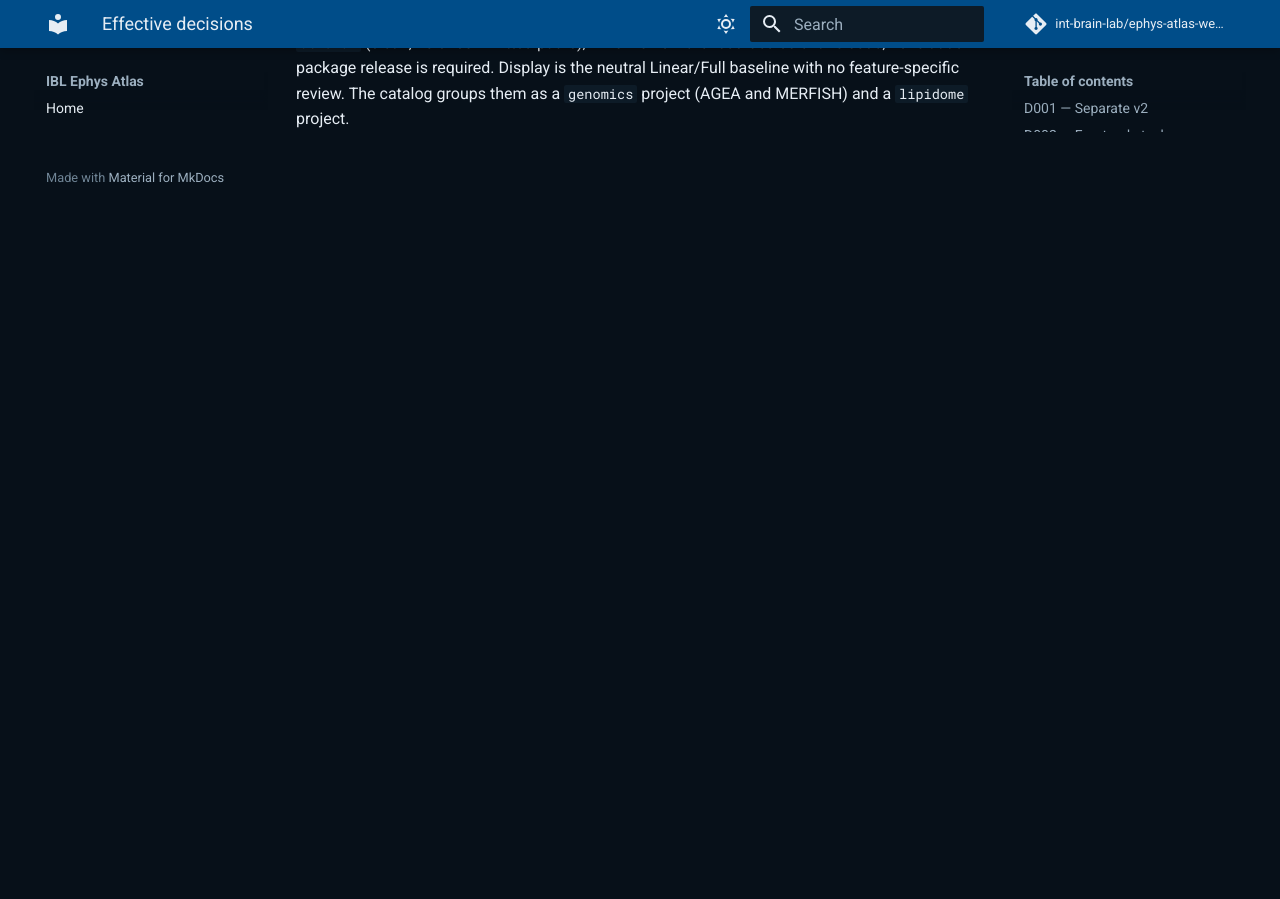
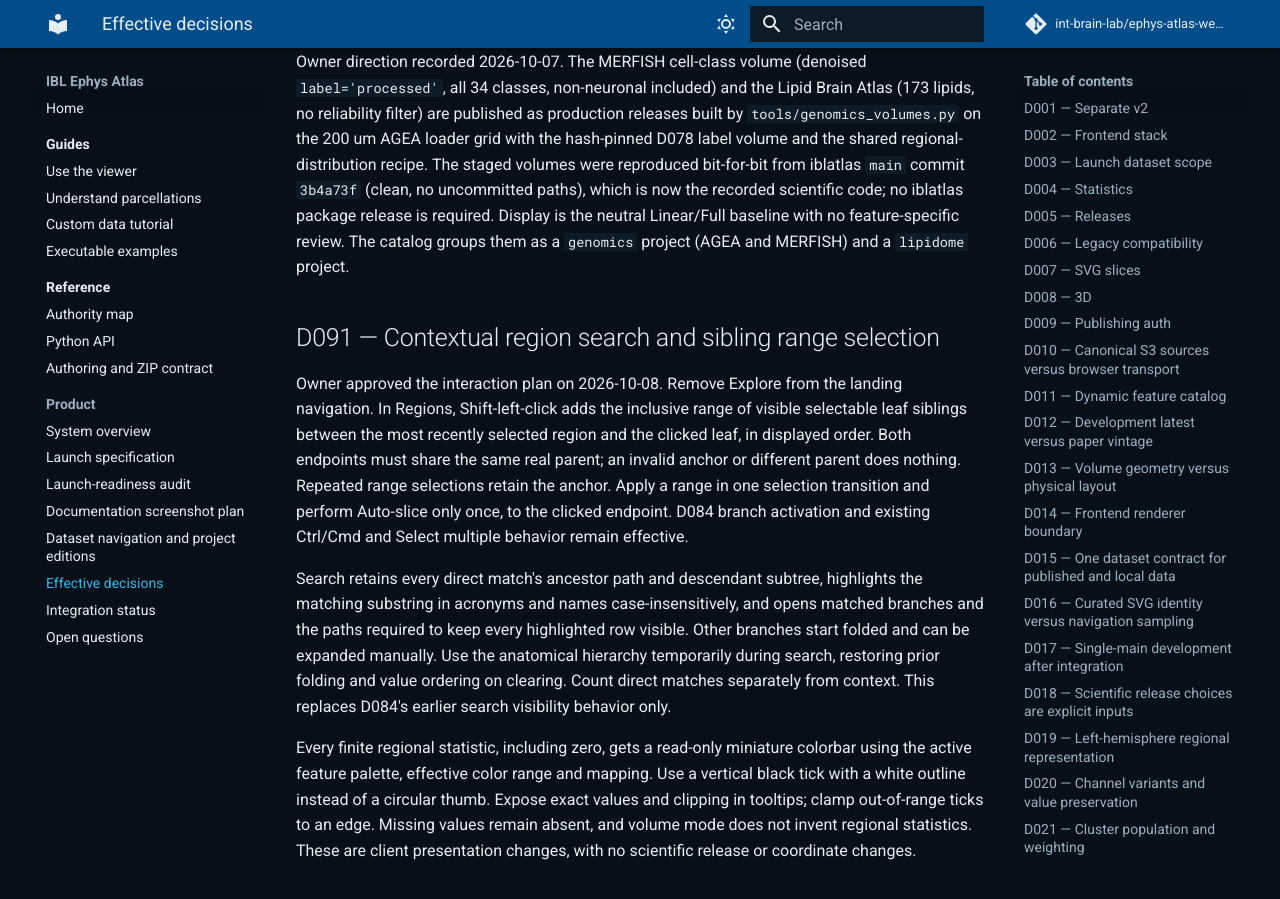
Before and after one commit to int-brain-lab/ephys-atlas-web-v2, an MkDocs documentation site: the page built from docs/DECISIONS.md, in a window 1280 px wide and 900 px high, scrolled down 58419 px. Built offline with MkDocs 1.6.1 and Material for MkDocs 9.7.7, drawn with Linux system fonts in a browser that asks for light colours; comment, search, counter and statistics services are not loaded; before the commit the page ends 58619 px from its top, so only the background shows below that; some of the changed text lies outside the part shown.

Commit message:
Document regional search, range selection and value indicators

```diff
--- a/docs/DECISIONS.md
+++ b/docs/DECISIONS.md
@@ -99,6 +99,7 @@ only part of the body; the index states what remains effective.
 | D089 | W39 channel, volume and edges release selections | accepted | 2026-10-07 | Owner-approved production selections for the W39 channels (denoised-only), volumes and edges; W32 display carried over only where comparable; six W32 features dropped upstream |
 | D088 | Relax D062: macOS or Linux release hosts | accepted | 2026-10-07 | Owner direction: preflight no longer requires Linux; provenance must still match the publishing host, main must be clean and commit-exact |
 | D087 | Quantile color mappings | accepted | 2026-10-01 | Quantile uniform and Quantile Gaussian join D081's color mapping; browser-derived rank maps from the colored regional statistic or valid-voxel binnings; histograms, axis, and release bytes unchanged |
+| D091 | Contextual region search and sibling range selection | accepted | 2026-10-08 | owner-approved Shift-click sibling ranges, minimal expanded search hierarchy, read-only regional colorbars, and removal of the landing Explore link |
 
 ## D001 — Separate v2
 
@@ -2251,3 +2252,30 @@ The staged volumes were reproduced bit-for-bit from iblatlas `main` commit
 code; no iblatlas package release is required. Display is the neutral
 Linear/Full baseline with no feature-specific review. The catalog groups them
 as a `genomics` project (AGEA and MERFISH) and a `lipidome` project.
+
+## D091 — Contextual region search and sibling range selection
+
+Owner approved the interaction plan on 2026-10-08. Remove Explore from the
+landing navigation. In Regions, Shift-left-click adds the inclusive range of
+visible selectable leaf siblings between the most recently selected region and
+the clicked leaf, in displayed order. Both endpoints must share the same real
+parent; an invalid anchor or different parent does nothing. Repeated range
+selections retain the anchor. Apply a range in one selection transition and
+perform Auto-slice only once, to the clicked endpoint. D084 branch activation
+and existing Ctrl/Cmd and Select multiple behavior remain effective.
+
+Search retains every direct match's ancestor path and descendant subtree,
+highlights the matching substring in acronyms and names case-insensitively,
+and opens matched branches and the paths required to keep every highlighted
+row visible. Other branches start folded and can be expanded manually. Use
+the anatomical hierarchy temporarily during search, restoring prior folding
+and value ordering on clearing. Count direct matches separately from context.
+This replaces D084's earlier search visibility behavior only.
+
+Every finite regional statistic, including zero, gets a read-only miniature
+colorbar using the active feature palette, effective color range and mapping.
+Use a vertical black tick with a white outline instead of a circular thumb.
+Expose exact values and clipping in tooltips; clamp out-of-range ticks to an
+edge. Missing values remain absent, and volume mode does not invent regional
+statistics. These are client presentation changes, with no scientific release
+or coordinate changes.
--- a/docs/INTEGRATION_STATUS.md
+++ b/docs/INTEGRATION_STATUS.md
@@ -555,3 +555,32 @@ schema parity, integrity/cancellation unit tests and browser regressions cover
 the behavior, including HATA crosshairs inside all three displayed fragments.
 See [generation and evidence](rendering/REGION_NAVIGATION.md).
 This is locally implemented behavior, not a deployed site update.
+
+## Region browsing refinements (2026-10-08)
+
+D091 is implemented locally. The landing navigation omits Explore. Shift-click
+adds the inclusive visible sibling-leaf range from the most recently selected
+anchor, retains that anchor for repeated ranges, and ignores different-parent
+or unavailable anchors. Selection updates atomically and Auto-slice runs once
+for the clicked endpoint. Existing branch navigation and selection modifiers
+remain covered.
+
+Search highlights matching acronym/name substrings and retains complete
+ancestor and descendant context. Matched branches and paths to deeper matches
+open automatically; other retained branches begin folded and remain manually
+expandable. Search temporarily shows the anatomy hierarchy and counts direct
+matches. Clearing restores the prior folding and value ordering.
+
+Finite regional values, including zero, have 52-by-6-pixel miniature colorbars
+using the active palette, effective range and color mapping, with a contrasting
+vertical tick. Hover titles give exact values, units and clipping. Missing
+values and volume-only anatomy do not acquire invented regional statistics.
+Palette, range, statistic, nonlinear and quantile changes refresh the indicators.
+
+`just check` passed, including 215 browser tests and four canonical documentation
+screenshots; focused model/colorbar tests and 34 targeted browser tests also
+passed. Real W39 channels
+also load through the local dev server's existing production-data proxy: a
+frontal-pole search shows six direct matches within ten context rows, with
+515 finite regional indicators and no browser runtime errors. These changes
+have not been pushed or deployed.
```
Also changed, not shown: docs/LAUNCH_SPEC.md (+7 -2 lines), web/content/help/regional.md (+6 -0 lines), web/content/help/shortcuts.md (+1 -0 lines).
